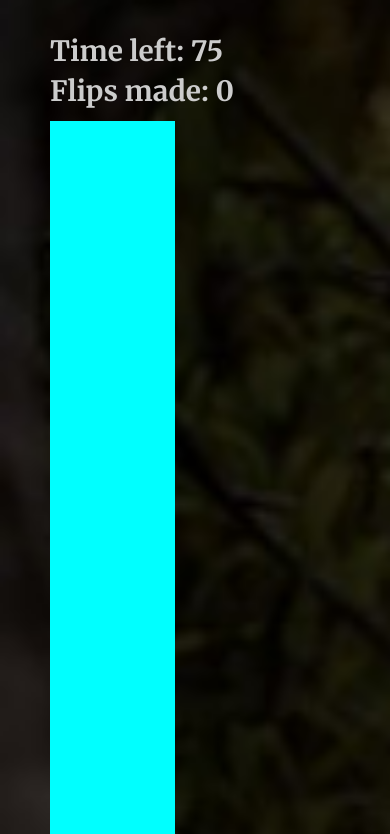
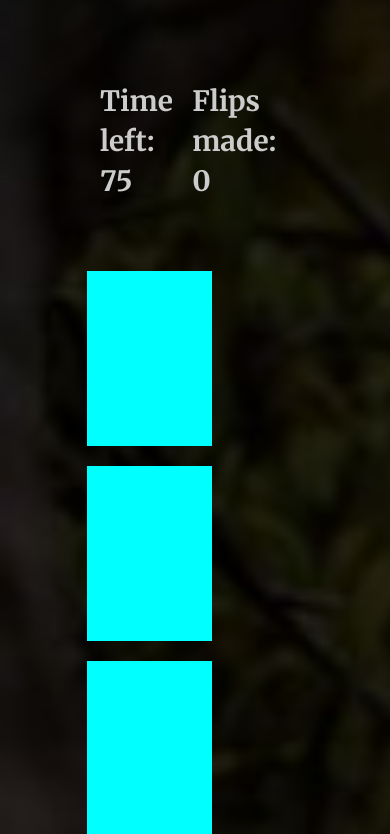
Before and after one commit to OliverDaviesCodes/Mad-matchmaking-Game, a plain HTML site: page index.html in a window 390 px wide. Shown: the part 127-961 px from the top of the page. Drawn offline with nearby package versions, Linux system fonts and the light colour scheme.

Commit message:
Inputted flexbox as a more responsive card display

```diff
--- a/assets/css/style.css
+++ b/assets/css/style.css
@@ -22,14 +22,13 @@ html{
     grid-column: 1 / -1;
     display: flex;
     justify-content: space-between;
-    flex-wrap: wrap;
-
+    margin: 50px;
 }
 .game-info{
     color: #ccc;
     font-size: 28px;
 }
-.game-container{
+.game-div{
     display: grid;
     grid-template-columns: repeat(4, auto);
     grid-gap: 10px;
@@ -41,4 +40,11 @@ html{
     background-color: aqua;
     height: 175px;
     width: 125px;
+    margin: 10px;
 }
+.card-div{
+    display:flex;
+    flex-wrap: wrap;
+    justify-content: center;
+    max-width: 700px;
+}
--- a/index.html
+++ b/index.html
@@ -14,7 +14,7 @@
 <body>
     <h1 class="page-head">Mad-Matchmaking Game</h1>
 
-    <div class="game-container">
+    <div class="game-div">
 
         <!--This is the Game information Div providing Time left in game and the flips made during the game-->
         <div class="game-info-div">
@@ -27,7 +27,6 @@
         </div>
 
         <!--This is the cards container where the game will take place-->
-
         <div class="card-div">
             <div class="card"></div>
             <div class="card"></div>
```
Also changed, not shown: test.html (added).
